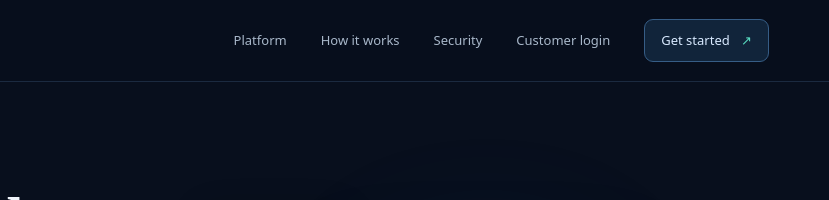
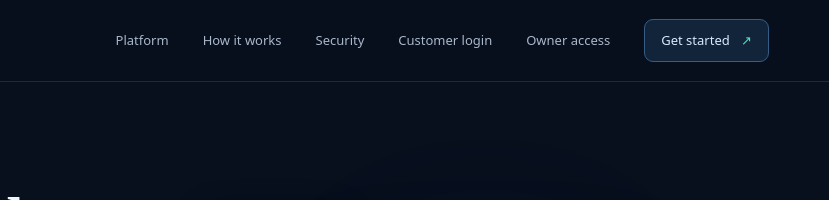
Before and after one commit to coc338781-tech/Hasa_2_bot, a website: page network/public/index.html in a window 1280 px wide. Shown: the top 200 px of the page, 451-1280 px from the left. Drawn offline with Linux system fonts and the light colour scheme.

Commit message:
Add owner access to main site navigation

```diff
--- a/network/public/index.html
+++ b/network/public/index.html
@@ -11,7 +11,7 @@
 <header class="nav-wrap"><nav class="nav container" aria-label="Main navigation">
 <a class="brand" href="/" aria-label="HASA BOT NETWORK home"><span class="brand-mark">H</span><span><b>HASA BOT NETWORK</b><small>INTELLIGENT BOT INFRASTRUCTURE</small></span></a>
 <button class="menu-toggle" id="menu-toggle" aria-label="Open navigation" aria-expanded="false">☰</button>
-<div class="nav-links" id="nav-links"><a href="#platform">Platform</a><a href="#how">How it works</a><a href="#security">Security</a><a href="/customer">Customer login</a><a class="nav-cta" href="#access">Get started <span>↗</span></a></div>
+<div class="nav-links" id="nav-links"><a href="#platform">Platform</a><a href="#how">How it works</a><a href="#security">Security</a><a href="/customer">Customer login</a><a href="/owner">Owner access</a><a class="nav-cta" href="#access">Get started <span>↗</span></a></div>
 </nav></header>
 <main>
 <section class="hero container">
```
